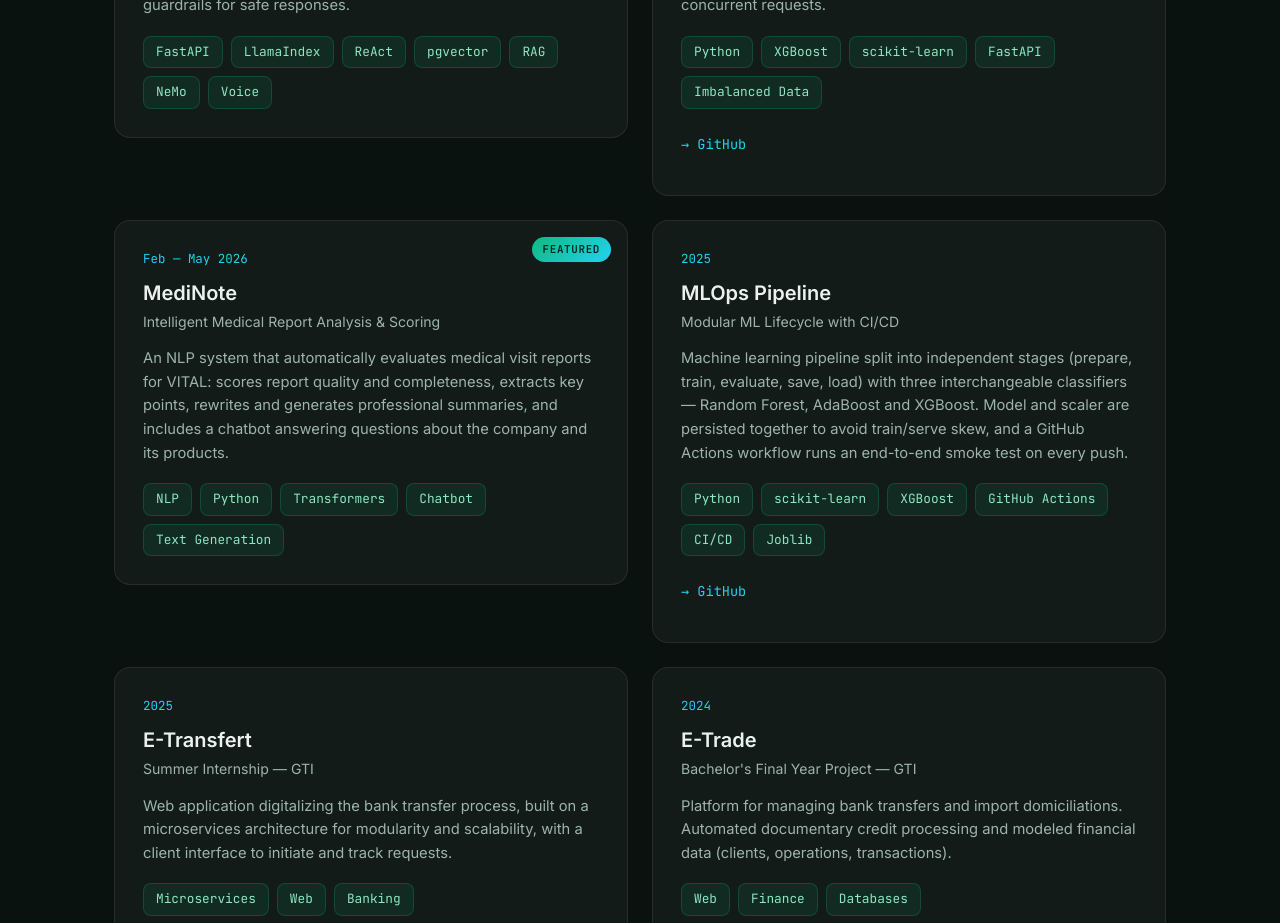
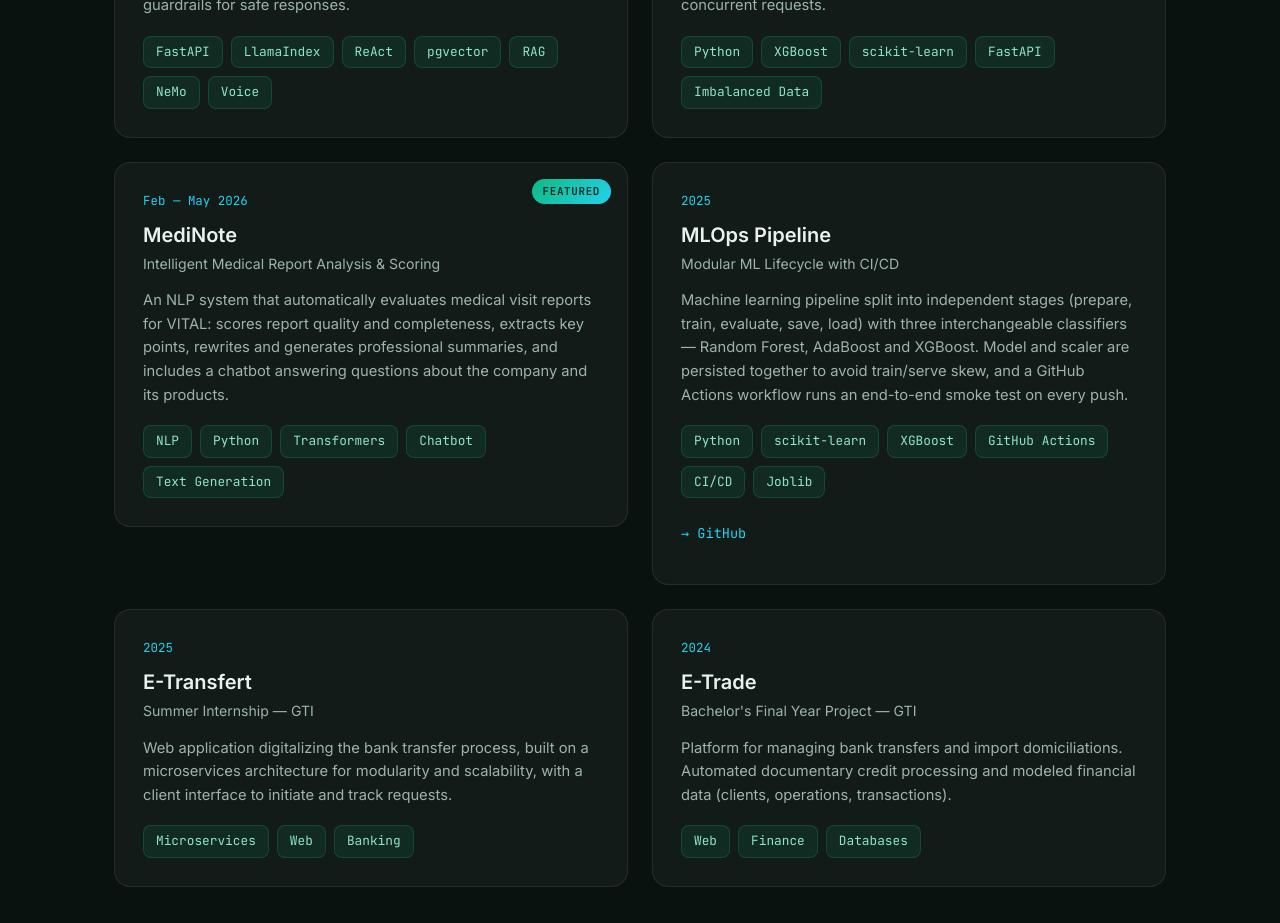
Before and after one commit to aziztemimii/aziztemimii.github.io, a React (Vite) app: page / in a window 1280 px wide. Shown: the part 3180-4103 px from the top of the page. Built offline with nearby package versions, Linux system fonts and the light colour scheme.

Commit message:
Remove links to fraud-detection-project (repo made private)

```diff
--- a/src/data.js
+++ b/src/data.js
@@ -135,7 +135,7 @@ export const projects = [
     description:
       "XGBoost classifier detecting fraudulent transactions on a highly imbalanced dataset (142 frauds among 85,118 test transactions). Class imbalance handled with scale_pos_weight, raising fraud recall from 0.71 to 0.79 (F1 0.84) — catching 112 of 142 frauds. Deployed as a FastAPI REST API and load-tested with 100 concurrent requests.",
     tags: ["Python", "XGBoost", "scikit-learn", "FastAPI", "Imbalanced Data"],
-    github: "https://github.com/aziztemimii/fraud-detection-project",
+    github: null, // repo privé — pas de lien public
     demo: null,
     featured: true,
   },
```
Also changed, not shown: 1 other file (tests, documents, lock files or other folders).
